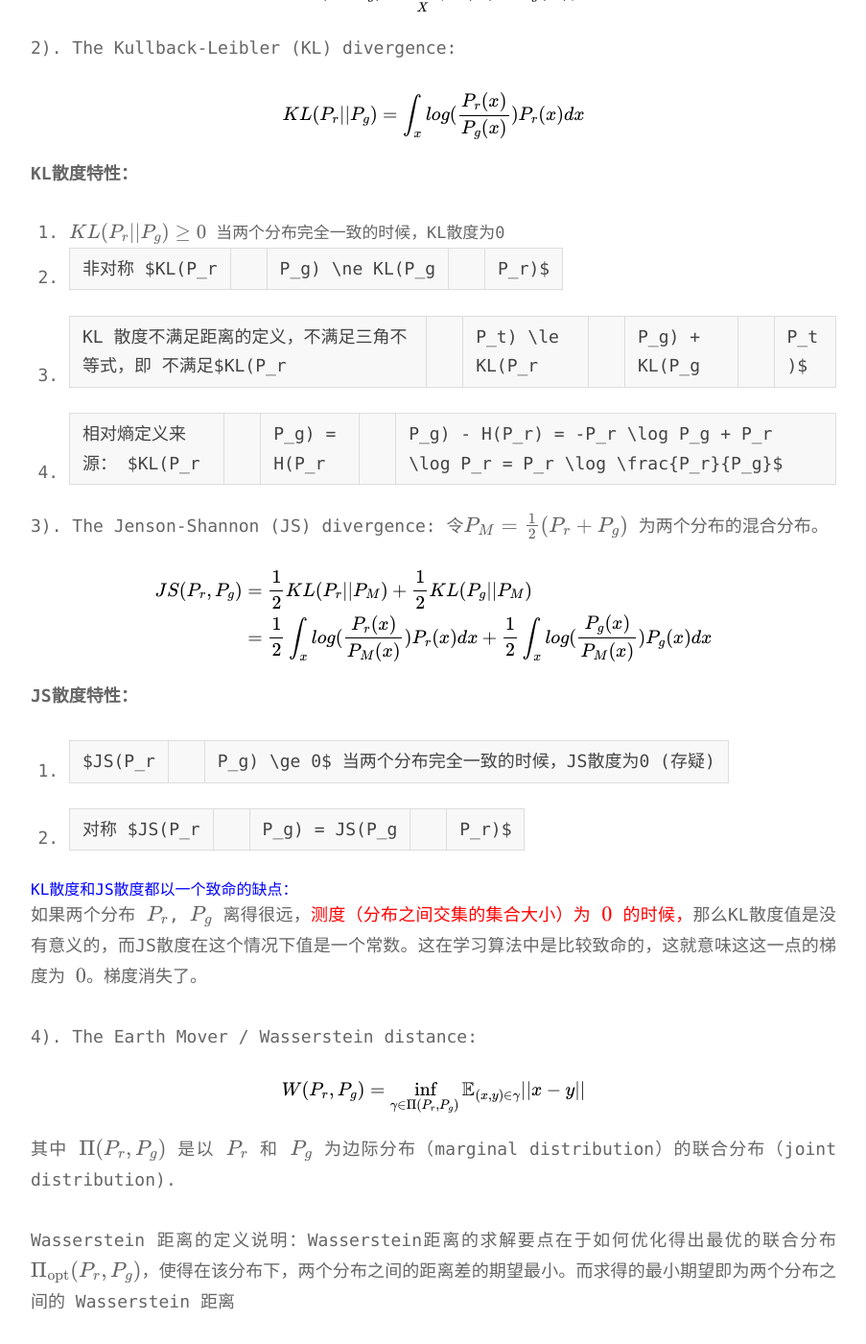
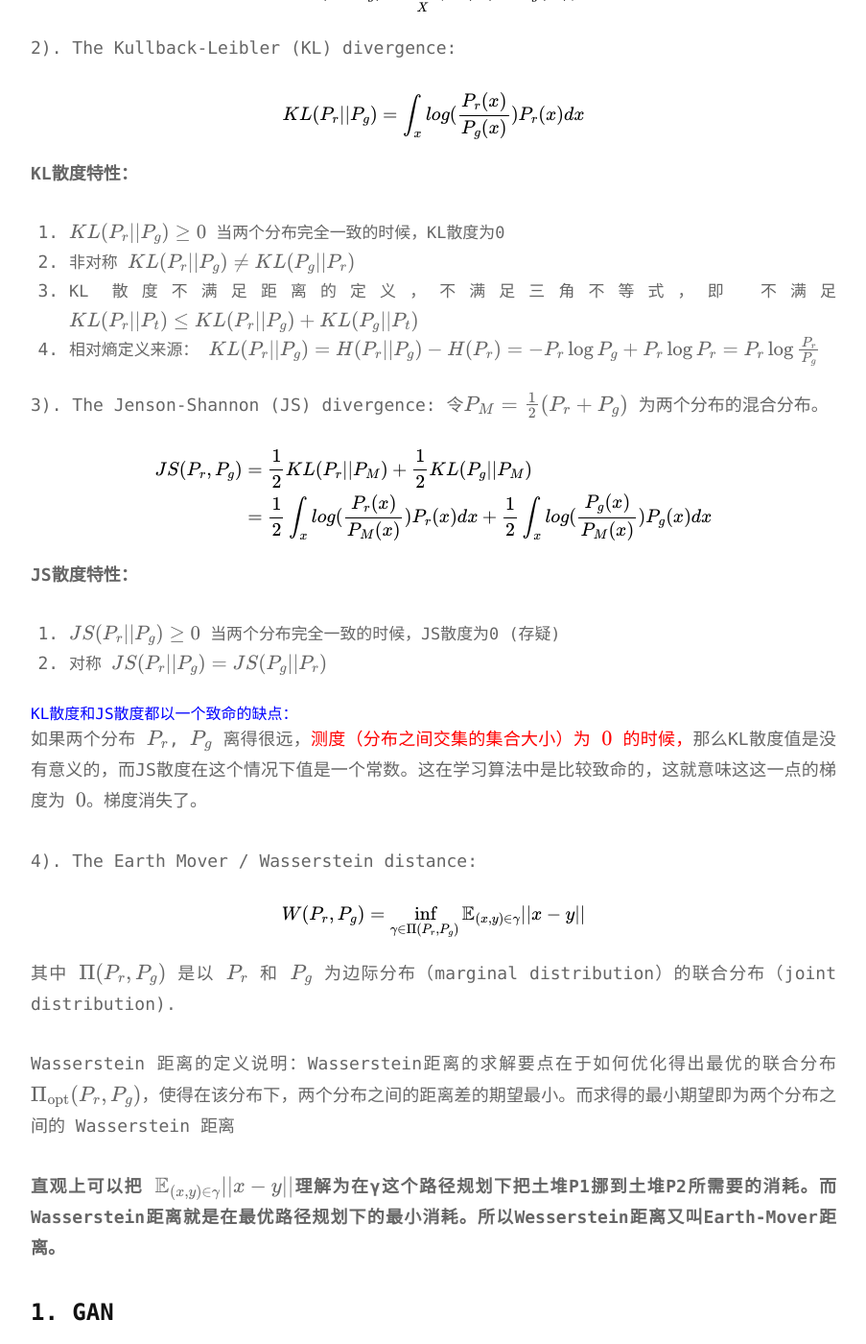
Before and after one commit to selous123/selous123.github.io, a Jekyll site: the page built from _posts/2020-03-15-生成模型(GAN)总结.md, in a window 1280 px wide and 1400 px high, scrolled down 441 px. Shown: the whole window at 96% size, without its empty margins (188-1091 px from the left). Built offline with Jekyll 4.4.1, drawn with Linux system fonts in a browser that asks for light colours; formulas are drawn with MathJax 3; a script that is not in the unit is left out; comment, search, counter and statistics services are not loaded; some of the changed text lies outside the part shown.

Commit message:
修改格式

```diff
--- a/_posts/2020-03-15-生成模型(GAN)总结.md
+++ b/_posts/2020-03-15-生成模型(GAN)总结.md
@@ -25,11 +25,11 @@ $$KL(P_r || P_g) = \int_x log(\frac{P_r(x)}{P_g(x)})P_r(x)dx$$
 
 1. $KL(P_r \|\| P_g) \ge 0$ 当两个分布完全一致的时候，KL散度为0
 
-2. 非对称 $KL(P_r || P_g) \ne KL(P_g || P_r)$
+2. 非对称 $KL(P_r \|\| P_g) \ne KL(P_g \|\| P_r)$
 
-3. KL 散度不满足距离的定义，不满足三角不等式，即 不满足$KL(P_r||P_t) \le KL(P_r||P_g) + KL(P_g||P_t)$
+3. KL 散度不满足距离的定义，不满足三角不等式，即 不满足$KL(P_r\|\|P_t) \le KL(P_r\|\|P_g) + KL(P_g\|\|P_t)$
 
-4. 相对熵定义来源： $KL(P_r||P_g) = H(P_r||P_g) - H(P_r) = -P_r \log P_g + P_r \log P_r = P_r \log \frac{P_r}{P_g}$
+4. 相对熵定义来源： $KL(P_r\|\|P_g) = H(P_r\|\|P_g) - H(P_r) = -P_r \log P_g + P_r \log P_r = P_r \log \frac{P_r}{P_g}$
 
 3). The Jenson-Shannon (JS) divergence: 令$P_M = \frac{1}{2}(P_r+P_g)$ 为两个分布的混合分布。
 
@@ -41,9 +41,9 @@ JS(P_r, P_g) &= \frac{1}{2}KL(P_r || P_M) + \frac{1}{2}KL(P_g || P_M) \\
 $$
 
 **JS散度特性：**
-1. $JS(P_r||P_g) \ge 0$ 当两个分布完全一致的时候，JS散度为0 (存疑)
+1. $JS(P_r\|\|P_g) \ge 0$ 当两个分布完全一致的时候，JS散度为0 (存疑)
 
-2. 对称 $JS(P_r || P_g) = JS(P_g || P_r)$
+2. 对称 $JS(P_r \|\| P_g) = JS(P_g \|\| P_r)$
 
  <font color="blue">KL散度和JS散度都以一个致命的缺点：</font>如果两个分布 $P_r$, $P_g$ 离得很远，<font color="red">测度（分布之间交集的集合大小）为 $0$ 的时候，</font>那么KL散度值是没有意义的，而JS散度在这个情况下值是一个常数。这在学习算法中是比较致命的，这就意味这这一点的梯度为 $0$。梯度消失了。
 
@@ -57,7 +57,7 @@ $$
 
 Wasserstein 距离的定义说明：Wasserstein距离的求解要点在于如何优化得出最优的联合分布 $\Pi_{\text{opt}}(P_r, P_g)$，使得在该分布下，两个分布之间的距离差的期望最小。而求得的最小期望即为两个分布之间的 Wasserstein 距离
 
-**直观上可以把 $\mathbb{E}_{(x,y)\in\gamma} ||x−y||$理解为在γ这个路径规划下把土堆P1挪到土堆P2所需要的消耗。而Wasserstein距离就是在最优路径规划下的最小消耗。所以Wesserstein距离又叫Earth-Mover距离。**
+**直观上可以把 $\mathbb{E}_{(x,y)\in\gamma} \|\|x−y\|\|$理解为在γ这个路径规划下把土堆P1挪到土堆P2所需要的消耗。而Wasserstein距离就是在最优路径规划下的最小消耗。所以Wesserstein距离又叫Earth-Mover距离。**
 
 ### 1. GAN
 
@@ -122,7 +122,7 @@ $$
 
 a. KL散度
 
-因为对于KL散度，当存在点 $(x,y)$ 满足 $P(x,y)>0$ and $Q(x,y) = 0$时，$KL(P||Q) = +\infty$。所以当 $\theta \ne 0$ 时，$P_r$ 和 $P_g$ 分布之间不存在重合点，则 $KL(P_r||P_g) = +\infty$；当 $\theta = 0$ 时，$P_r$ 和 $P_g$ 重合，此时 $KL(P_r||P_g) = 0$。
+因为对于KL散度，当存在点 $(x,y)$ 满足 $P(x,y)>0$ and $Q(x,y) = 0$时，$KL(P\|\|Q) = +\infty$。所以当 $\theta \ne 0$ 时，$P_r$ 和 $P_g$ 分布之间不存在重合点，则 $KL(P_r\|\|P_g) = +\infty$；当 $\theta = 0$ 时，$P_r$ 和 $P_g$ 重合，此时 $KL(P_r\|\|P_g) = 0$。
 
 $$
 KL(P_r, P_g) =  \left\{
@@ -233,7 +233,7 @@ s.t.& \left\{
 \end{aligned}
 $$
 
-这里，$\pi^*_{ij}=\frac{1}{n}$ 对应于将生成的数据点$y_j$传输到实际数据点$x_i$的距离，在$x_i$ 到所有y点的传输代价已经明确的前提下，目标是最小化平均传输成本；这就表明每个生成的数据点与真实样本是一一对应。因此，求解最优匹配 $\pi^*$ 可以形式化为线性分配问题（LAP）。我们利用匈牙利算法求解最优匹配$\pi^*$，并在GPU上实现，使算法更快、更省时。
+这里，$\pi_^\*{ij}=\frac{1}{n}$ 对应于将生成的数据点$y_j$传输到实际数据点$x_i$的距离，在$x_i$ 到所有y点的传输代价已经明确的前提下，目标是最小化平均传输成本；这就表明每个生成的数据点与真实样本是一一对应。因此，求解最优匹配 $\pi^\*$ 可以形式化为线性分配问题（LAP）。我们利用匈牙利算法求解最优匹配$\pi^*$，并在GPU上实现，使算法更快、更省时。
 
 如下图所示，横向表示真实样本 $X \in [x_1, \cdots, x_8]$， 纵向表示生成样本 $Y \in [y_1, \cdots, y_8]$。黑色表示数据点 $x$ 与数据点 $y$ 匹配。
 
@@ -245,6 +245,7 @@ $$
 如上图所示，假设样本量为8个，min-batch的m取值为4，则mini-batch 计算出的Wassertein距离 匹配方式与真实数据分布的方式有比较大的差异，导致了计算产生偏差，也就是mini-batch随机采样的方式会导致主问题训练不稳定，无法收敛。
 
 最终我们计算出两者的偏差为：
+
 $$
 \begin{aligned}
 |B_M| &= \frac1n \sum_{i=1}^m \sum_{\substack{j=s_i \\ \pi^*_i(j)\neq \pi^*(j)}}^{ib}\big|c(x_j,y_{\pi^*_i(j)}) - c(x_j,y_{\pi^*(j)})\big| \\
@@ -252,7 +253,7 @@ $$
 \end{aligned}
 $$
 
-我们发现假设 $\forall \pi^*_i(j) \neq \pi^*(j), c(y_{\pi^*_i(j)},y_{\pi^*(j)}) \rightarrow 0$ 则 $|B_M| \rightarrow 0$.
+我们发现假设 $\forall \pi^*_i(j) \neq \pi^*(j), c(y_{\pi^*_i(j)},y_{\pi^*(j)}) \rightarrow 0$ 则 $\|B_M\| \rightarrow 0$.
 
 **上述证明说明如果mini-batch采样的分布服从数据集 $X$ 的分布，则偏差$B_M$趋于零。在这种情况下，MBWD的优化相当于EWD的优化，模型是稳定的。**
 
```
